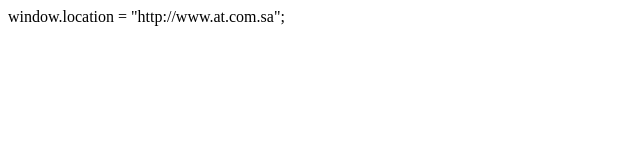
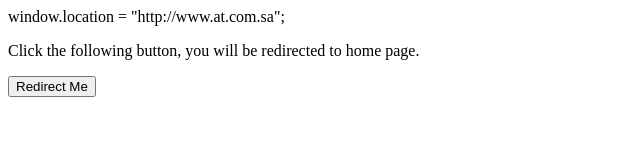
Before and after one commit to hz1sa/at.co.sa, a plain HTML site: page index.html in a window 1280 px wide. Shown: the whole page, without its empty margins (0-640 px from the left). Drawn offline with Linux system fonts and the light colour scheme.

Commit message:
Update index.html

```diff
--- a/index.html
+++ b/index.html
@@ -1 +1,23 @@
 window.location = "http://www.at.com.sa";
+<html>
+   <head>
+
+      <script type="text/javascript">
+         <!--
+            function Redirect() {
+               window.location="http://www.at.com.sa";
+            }
+         //-->
+      </script>
+
+   </head>
+
+   <body>
+      <p>Click the following button, you will be redirected to home page.</p>
+
+      <form>
+         <input type="button" value="Redirect Me" onclick="Redirect();" />
+      </form>
+
+   </body>
+</html>
```
